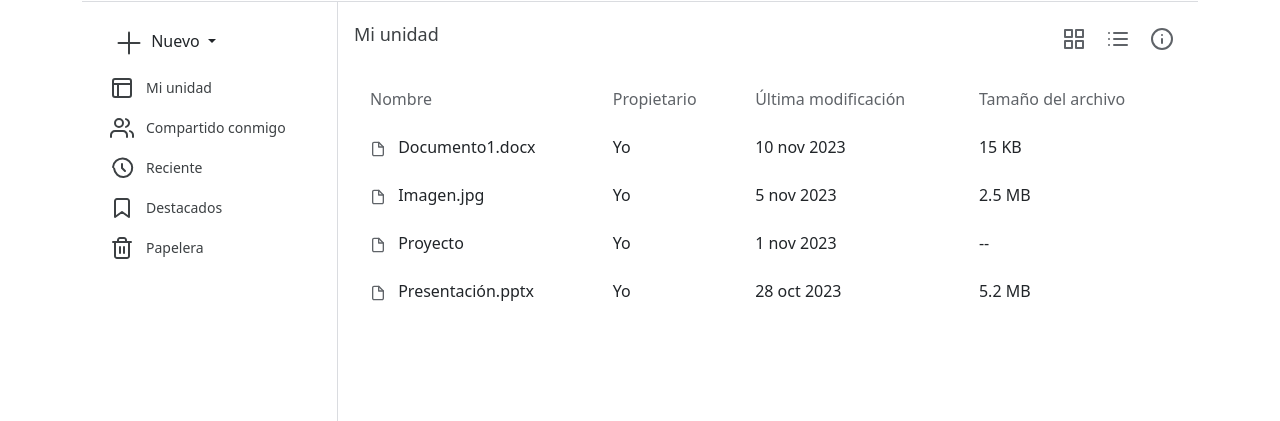
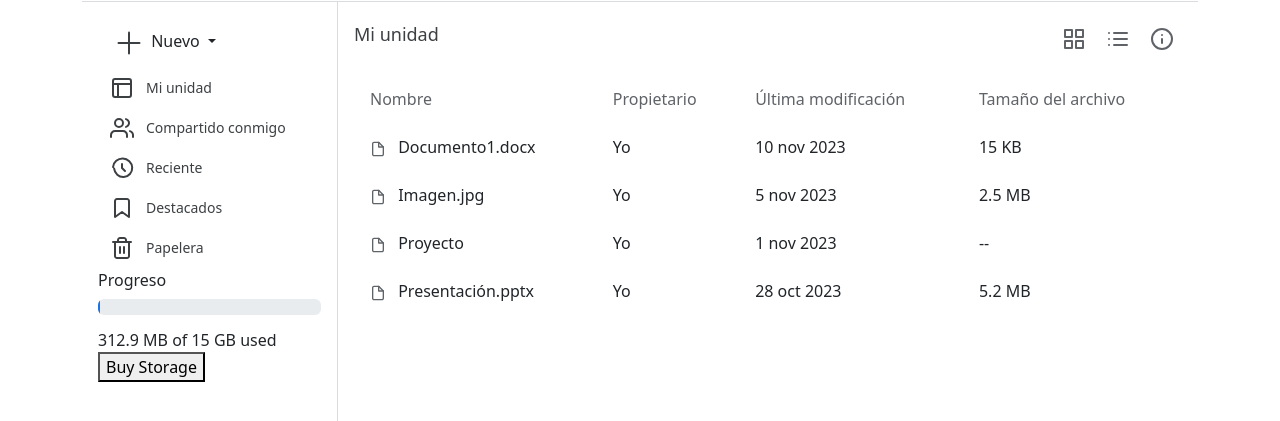
Before and after one commit to BryanGallardo2507/GoogleDrive, a plain HTML site: page prueba.html in a window 1280 px wide. Shown: the part 57-478 px from the top of the page. Drawn offline with nearby package versions, Linux system fonts and the light colour scheme.

Commit message:
Agregar la barra de progreso

```diff
--- a/prueba.html
+++ b/prueba.html
@@ -125,6 +125,12 @@
                     </svg>
                     Papelera
                 </div>
+                Progreso
+                <div class="bottom">
+                    <div class="progress" style="--v:1%"></div>
+                    <span class="meta-text">312.9 MB of 15 GB used</span>
+                    <button class="outlined-button">Buy Storage</button>
+                </div>
             </aside>
             <main class="content">
                 <div class="content-header">
--- a/styles.css
+++ b/styles.css
@@ -158,3 +158,19 @@ th {
 .hidden {
     display: none;
 }
+.progress {
+	height: 4px;
+	background: #e0e0e0;
+	border-radius: 4px;
+	margin-bottom: 13px;
+	position: relative;
+	overflow: hidden;
+	margin-top: 7px;
+}
+.progress:after {
+	content: '';
+	position: absolute;
+	height: 100%;
+	width: var(--v, 0%);
+	background: #1a73e8;
+}
```
